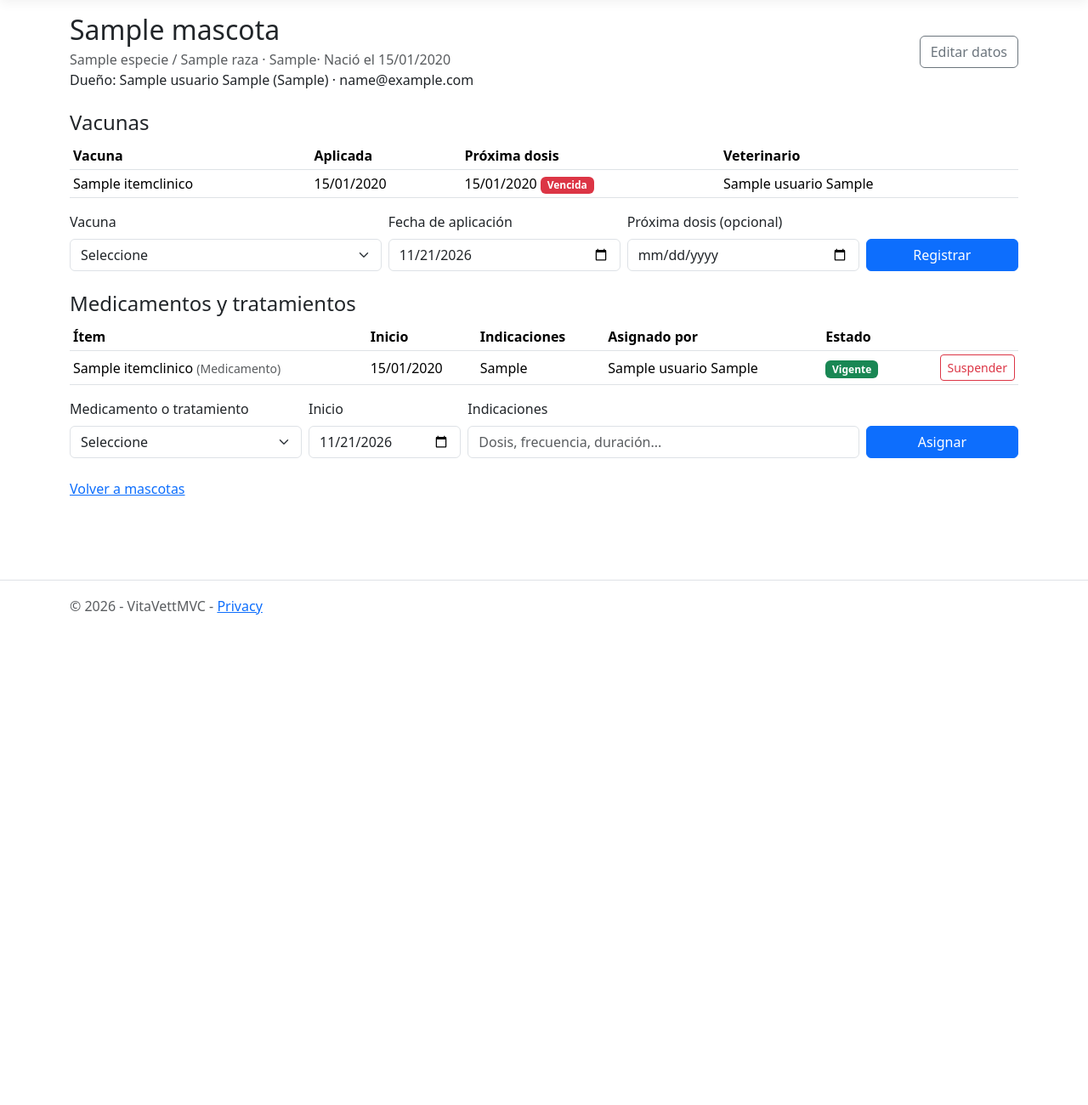
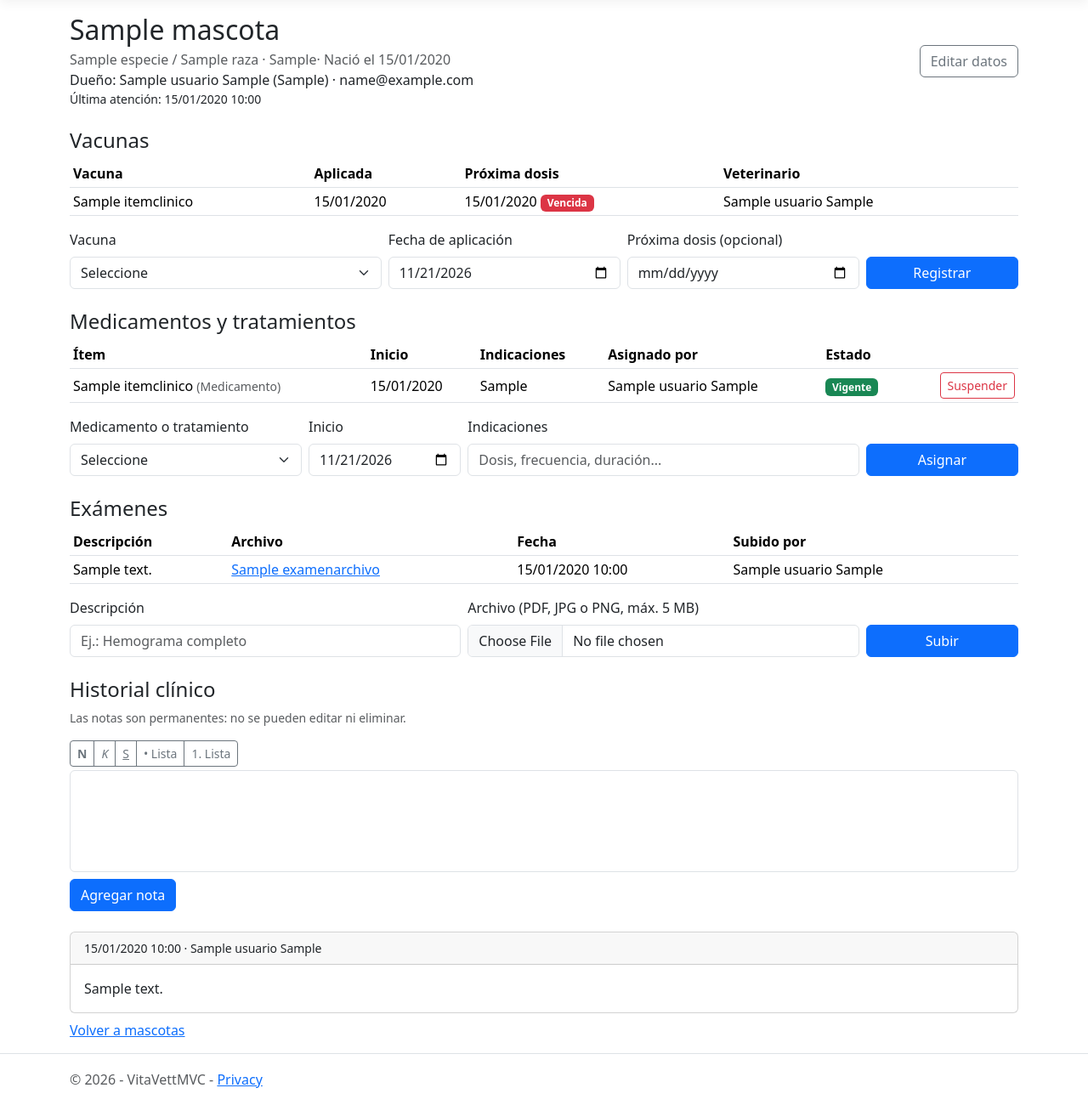
Before and after one commit to SamuelGM06/VitaVettMVC, an ASP.NET Core app: page /Expediente/Index/1 in a window 1280 px wide. Shown: the part 57-1357 px from the top of the page at 85% size. Before the commit the page ends 780 px from the top, so only its background shows below. Run offline with ASP.NET Core 8, Linux system fonts and the light colour scheme; the visitor is signed in with stand-in values (Sample User, id 1); tables that the repository leaves empty hold one stand-in row (values such as "Sample post"); data that the repository does not hold is empty; style sheets or scripts are compiled from the project's sources.

Commit message:
Examenes y notas del historial
Se pueden subir examenes en PDF o imagen y escribir notas con texto enriquecido. Las notas se sanitizan y no se pueden editar ni borrar.

```diff
--- a/Controllers/ExpedienteController.cs
+++ b/Controllers/ExpedienteController.cs
@@ -1,4 +1,5 @@
 using System.Security.Claims;
+using Ganss.Xss;
 using Microsoft.AspNetCore.Authorization;
 using Microsoft.AspNetCore.Mvc;
 using Microsoft.EntityFrameworkCore;
@@ -14,6 +15,22 @@ namespace VitaVettMVC.Controllers;
 [Authorize(Roles = "Administrador,Veterinario")]
 public class ExpedienteController(AppDbContext db) : Controller
 {
+    private const long MaxExamenBytes = 5 * 1024 * 1024;
+    private static readonly string[] TiposExamen = ["application/pdf", "image/jpeg", "image/png"];
+
+    // Solo el formato que produce el editor de notas; todo lo demás se elimina.
+    private static readonly HtmlSanitizer Sanitizador = CrearSanitizador();
+
+    private static HtmlSanitizer CrearSanitizador()
+    {
+        var s = new HtmlSanitizer();
+        s.AllowedTags.Clear();
+        s.AllowedTags.UnionWith(["p", "br", "div", "b", "strong", "i", "em", "u", "ul", "ol", "li"]);
+        s.AllowedAttributes.Clear();
+        s.AllowedCssProperties.Clear();
+        return s;
+    }
+
     public async Task<IActionResult> Index(int id)
     {
         var mascota = await db.Mascotas
@@ -26,6 +43,7 @@ public class ExpedienteController(AppDbContext db) : Controller
             .Include(m => m.Tratamientos).ThenInclude(t => t.ItemClinico)
             .Include(m => m.Tratamientos).ThenInclude(t => t.Veterinario).ThenInclude(v => v.Usuario)
             .Include(m => m.Tratamientos).ThenInclude(t => t.VeterinarioSuspension!).ThenInclude(v => v.Usuario)
+            .Include(m => m.Notas).ThenInclude(n => n.Veterinario).ThenInclude(v => v.Usuario)
             .AsSplitQuery()
             .FirstOrDefaultAsync(m => m.Id == id);
 
@@ -33,6 +51,21 @@ public class ExpedienteController(AppDbContext db) : Controller
         {
             return NotFound();
         }
+
+        // Los exámenes se listan sin su contenido binario (se descarga aparte).
+        ViewBag.Examenes = await db.Examenes.AsNoTracking()
+            .Where(e => e.MascotaId == id)
+            .OrderByDescending(e => e.FechaSubida)
+            .Select(e => new ExamenArchivo
+            {
+                Id = e.Id,
+                Descripcion = e.Descripcion,
+                NombreArchivo = e.NombreArchivo,
+                ContentType = e.ContentType,
+                FechaSubida = e.FechaSubida,
+                Veterinario = new Veterinario { Usuario = e.Veterinario.Usuario }
+            })
+            .ToListAsync();
 
         // Solo ítems activos del catálogo se pueden asignar.
         var items = await db.ItemsClinicos.AsNoTracking()
@@ -146,6 +179,94 @@ public class ExpedienteController(AppDbContext db) : Controller
         return RedirectToAction(nameof(Index), new { id = asignacion.MascotaId });
     }
 
+    [HttpPost]
+    [ValidateAntiForgeryToken]
+    [Authorize(Roles = "Veterinario")]
+    [RequestSizeLimit(MaxExamenBytes + 1024 * 1024)]
+    public async Task<IActionResult> SubirExamen(int id, string? descripcion, IFormFile? archivo)
+    {
+        var veterinarioId = await VeterinarioActualIdAsync();
+        if (veterinarioId is null || !await db.Mascotas.AnyAsync(m => m.Id == id))
+        {
+            return NotFound();
+        }
+
+        descripcion = descripcion?.Trim();
+        var error =
+            string.IsNullOrEmpty(descripcion) ? "La descripción del examen es obligatoria."
+            : descripcion.Length > 300 ? "La descripción no puede superar 300 caracteres."
+            : archivo is null || archivo.Length == 0 ? "Seleccione un archivo."
+            : archivo.Length > MaxExamenBytes ? "El archivo no puede superar 5 MB."
+            : !TiposExamen.Contains(archivo.ContentType) ? "El archivo debe ser PDF, JPG o PNG."
+            : null;
+
+        if (error is not null)
+        {
+            TempData["Error"] = error;
+            return RedirectToAction(nameof(Index), new { id });
+        }
+
+        using var stream = new MemoryStream();
+        await archivo!.CopyToAsync(stream);
+        db.Examenes.Add(new ExamenArchivo
+        {
+            MascotaId = id,
+            VeterinarioId = veterinarioId.Value,
+            Descripcion = descripcion!,
+            Contenido = stream.ToArray(),
+            ContentType = archivo.ContentType,
+            NombreArchivo = Path.GetFileName(archivo.FileName)
+        });
+        await db.SaveChangesAsync();
+        TempData["Exito"] = "Examen subido.";
+        return RedirectToAction(nameof(Index), new { id });
+    }
+
+    // El archivo vive en la BD (no hay disco persistente en Render).
+    [HttpGet]
+    public async Task<IActionResult> Examen(int examenId)
+    {
+        var examen = await db.Examenes.AsNoTracking().FirstOrDefaultAsync(e => e.Id == examenId);
+        if (examen is null)
+        {
+            return NotFound();
+        }
+
+        Response.Headers.XContentTypeOptions = "nosniff";
+        return File(examen.Contenido, examen.ContentType);
+    }
+
+    [HttpPost]
+    [ValidateAntiForgeryToken]
+    [Authorize(Roles = "Veterinario")]
+    public async Task<IActionResult> AgregarNota(int id, string? contenido)
+    {
+        var veterinarioId = await VeterinarioActualIdAsync();
+        if (veterinarioId is null || !await db.Mascotas.AnyAsync(m => m.Id == id))
+        {
+            return NotFound();
+        }
+
+        // Se sanitiza el HTML del editor para que no pueda inyectar scripts.
+        var limpio = Sanitizador.Sanitize(contenido ?? "").Trim();
+        if (string.IsNullOrWhiteSpace(System.Text.RegularExpressions.Regex.Replace(limpio, "<[^>]*>|&nbsp;", "")))
+        {
+            TempData["Error"] = "La nota no puede estar vacía.";
+            return RedirectToAction(nameof(Index), new { id });
+        }
+
+        // Las notas son inmutables: no existen acciones para editarlas ni borrarlas.
+        db.NotasHistorial.Add(new NotaHistorial
+        {
+            MascotaId = id,
+            VeterinarioId = veterinarioId.Value,
+            Contenido = limpio
+        });
+        await db.SaveChangesAsync();
+        TempData["Exito"] = "Nota agregada al historial.";
+        return RedirectToAction(nameof(Index), new { id });
+    }
+
     /// <summary>Perfil de veterinario del usuario actual (null si es administrador o no tiene perfil).</summary>
     private async Task<int?> VeterinarioActualIdAsync()
     {
--- a/Views/Expediente/Index.cshtml
+++ b/Views/Expediente/Index.cshtml
@@ -5,6 +5,9 @@
     var hoy = DateOnly.FromDateTime(DateTime.Today);
     var vacunas = (List<ItemClinico>)ViewBag.Vacunas;
     var tratamientos = (List<ItemClinico>)ViewBag.Tratamientos;
+    var examenes = (List<ExamenArchivo>)ViewBag.Examenes;
+    // La última atención se calcula desde el historial (no es una columna).
+    var ultimaAtencion = Model.Notas.Any() ? Model.Notas.Max(n => n.FechaRegistro) : (DateTime?)null;
 }
 
 <div class="d-flex align-items-center gap-3 mb-3">
@@ -20,6 +23,7 @@
             @if (Model.FechaNacimiento is not null) { <text>· Nació el @Model.FechaNacimiento.Value.ToString("dd/MM/yyyy")</text> }
         </div>
         <div>Dueño: @Model.Dueno.Nombre @Model.Dueno.Apellidos (@Model.Dueno.Cedula) · @Model.Dueno.Email</div>
+        <div class="small">Última atención: @(ultimaAtencion?.ToLocalTime().ToString("dd/MM/yyyy HH:mm") ?? "sin registros")</div>
     </div>
     <a class="btn btn-outline-secondary" asp-controller="Mascotas" asp-action="Edit" asp-route-id="@Model.Id">Editar datos</a>
 </div>
@@ -153,4 +157,91 @@
     </form>
 }
 
+<h4 class="mt-4">Exámenes</h4>
+<table class="table table-sm align-middle">
+    <thead>
+        <tr><th>Descripción</th><th>Archivo</th><th>Fecha</th><th>Subido por</th></tr>
+    </thead>
+    <tbody>
+        @foreach (var e in examenes)
+        {
+            <tr>
+                <td>@e.Descripcion</td>
+                <td><a asp-action="Examen" asp-route-examenId="@e.Id" target="_blank">@e.NombreArchivo</a></td>
+                <td>@e.FechaSubida.ToLocalTime().ToString("dd/MM/yyyy HH:mm")</td>
+                <td>@e.Veterinario.Usuario.Nombre @e.Veterinario.Usuario.Apellidos</td>
+            </tr>
+        }
+        @if (!examenes.Any())
+        {
+            <tr><td colspan="4" class="text-muted">Sin exámenes.</td></tr>
+        }
+    </tbody>
+</table>
+@if (puedeRegistrar)
+{
+    <form asp-action="SubirExamen" asp-route-id="@Model.Id" method="post" enctype="multipart/form-data" class="row g-2 align-items-end mb-4">
+        <div class="col-md-5">
+            <label class="form-label" for="descripcion">Descripción</label>
+            <input id="descripcion" name="descripcion" class="form-control" required maxlength="300" placeholder="Ej.: Hemograma completo" />
+        </div>
+        <div class="col-md-5">
+            <label class="form-label" for="archivo">Archivo (PDF, JPG o PNG, máx. 5 MB)</label>
+            <input id="archivo" name="archivo" type="file" class="form-control" required accept="application/pdf,image/jpeg,image/png" />
+        </div>
+        <div class="col-md-2">
+            <button type="submit" class="btn btn-primary w-100">Subir</button>
+        </div>
+    </form>
+}
+
+<h4 class="mt-4">Historial clínico</h4>
+<p class="text-muted small">Las notas son permanentes: no se pueden editar ni eliminar.</p>
+@if (puedeRegistrar)
+{
+    <form asp-action="AgregarNota" asp-route-id="@Model.Id" method="post" class="mb-4" id="formNota">
+        <div class="btn-group btn-group-sm mb-1" role="toolbar" aria-label="Formato">
+            <button type="button" class="btn btn-outline-secondary" data-cmd="bold" title="Negrita"><b>N</b></button>
+            <button type="button" class="btn btn-outline-secondary" data-cmd="italic" title="Cursiva"><i>K</i></button>
+            <button type="button" class="btn btn-outline-secondary" data-cmd="underline" title="Subrayado"><u>S</u></button>
+            <button type="button" class="btn btn-outline-secondary" data-cmd="insertUnorderedList" title="Lista">• Lista</button>
+            <button type="button" class="btn btn-outline-secondary" data-cmd="insertOrderedList" title="Lista numerada">1. Lista</button>
+        </div>
+        <div id="editorNota" class="form-control" contenteditable="true" role="textbox" aria-multiline="true" aria-label="Nueva nota" style="min-height:120px"></div>
+        <input type="hidden" name="contenido" id="contenidoNota" />
+        <button type="submit" class="btn btn-primary mt-2">Agregar nota</button>
+    </form>
+}
+@foreach (var n in Model.Notas.OrderByDescending(n => n.FechaRegistro))
+{
+    <div class="card mb-2">
+        <div class="card-header small">
+            @n.FechaRegistro.ToLocalTime().ToString("dd/MM/yyyy HH:mm") · @n.Veterinario.Usuario.Nombre @n.Veterinario.Usuario.Apellidos
+        </div>
+        @* El contenido se sanitizó al guardarse. *@
+        <div class="card-body">@Html.Raw(n.Contenido)</div>
+    </div>
+}
+@if (!Model.Notas.Any())
+{
+    <p class="text-muted">Sin notas en el historial.</p>
+}
+
 <a asp-controller="Mascotas" asp-action="Index">Volver a mascotas</a>
+
+@section Scripts {
+    <script>
+        // Editor de texto enriquecido mínimo: el HTML se envía y el servidor lo sanitiza.
+        (() => {
+            const form = document.getElementById("formNota");
+            if (!form) return;
+            const editor = document.getElementById("editorNota");
+            form.querySelectorAll("[data-cmd]").forEach(b =>
+                b.addEventListener("click", () => { document.execCommand(b.dataset.cmd); editor.focus(); }));
+            form.addEventListener("submit", e => {
+                if (!editor.innerText.trim()) { e.preventDefault(); alert("La nota no puede estar vacía."); return; }
+                document.getElementById("contenidoNota").value = editor.innerHTML;
+            });
+        })();
+    </script>
+}
```
Also changed, not shown: VitaVettMVC.csproj.
